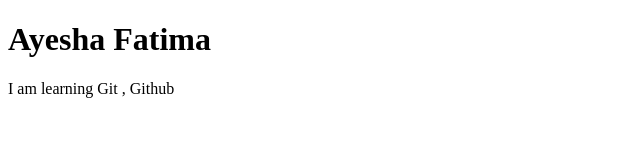
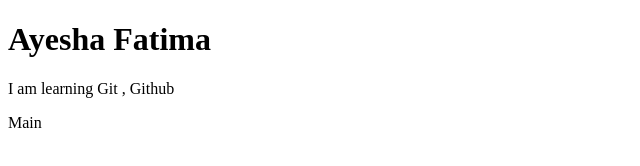
Before and after one commit to Ashi-fatima/Gitpractice, a plain HTML site: page index.html in a window 1280 px wide. Shown: the full height of the page, 0-640 px from the left. Drawn offline with Linux system fonts and the light colour scheme.

Commit message:
merge file

```diff
--- a/index.html
+++ b/index.html
@@ -8,5 +8,6 @@
 <body>
     <h1>Ayesha Fatima</h1>
     <p>I am learning Git , Github</p>
+    <p>Main</p>
 </body>
 </html>
```
